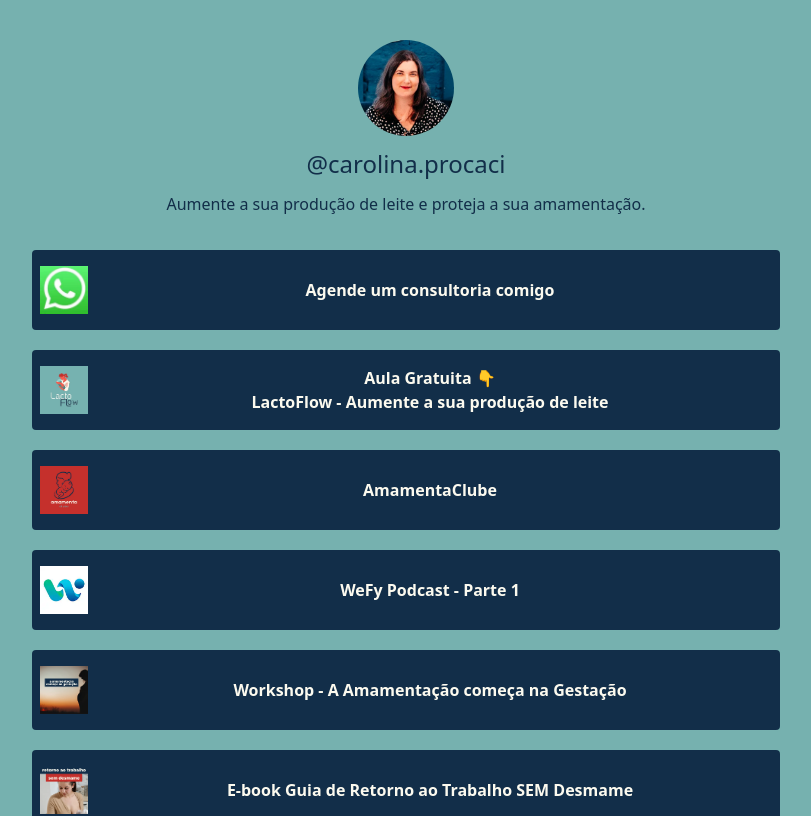
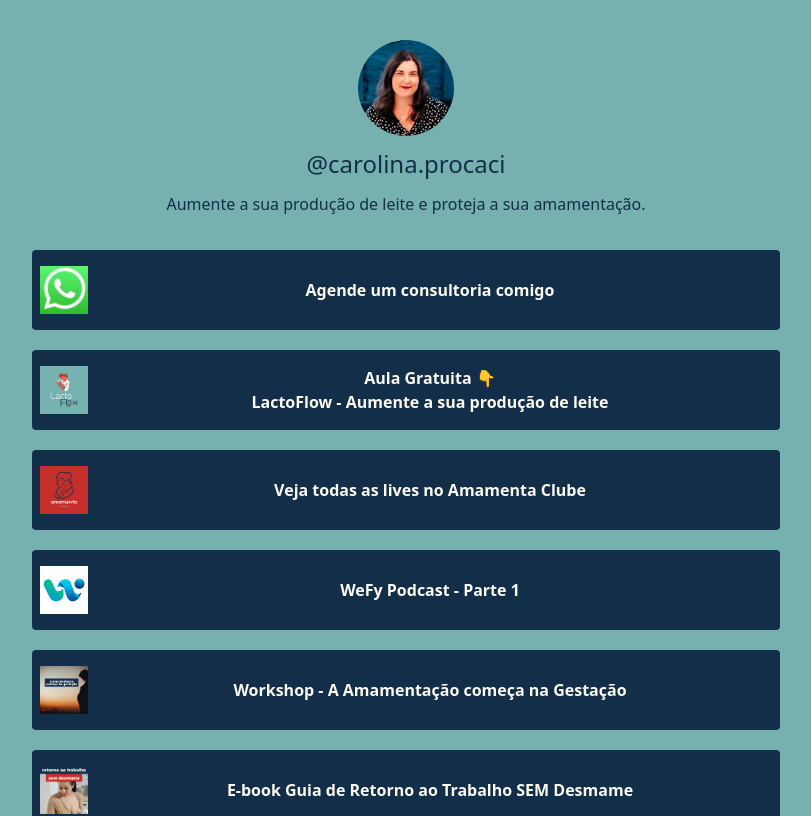
Before and after one commit to vogelcodes/my-link-tree, a Next.js app: page / in a window 1280 px wide. Shown: the top 816 px of the page, without its empty margins (234-1045 px from the left). Built offline with nearby package versions, Linux system fonts and the light colour scheme.

Commit message:
amamentaclube-lives

```diff
--- a/pages/index.js
+++ b/pages/index.js
@@ -14,7 +14,7 @@ const links = [
     img: "/links/2.webp",
   },
   {
-    name: "AmamentaClube",
+    name: "Veja todas as lives no Amamenta Clube",
     url: "https://members.amamentaclube.com.br/?referrer=links",
     img: "/links/amc-red.webp",
   },
```
